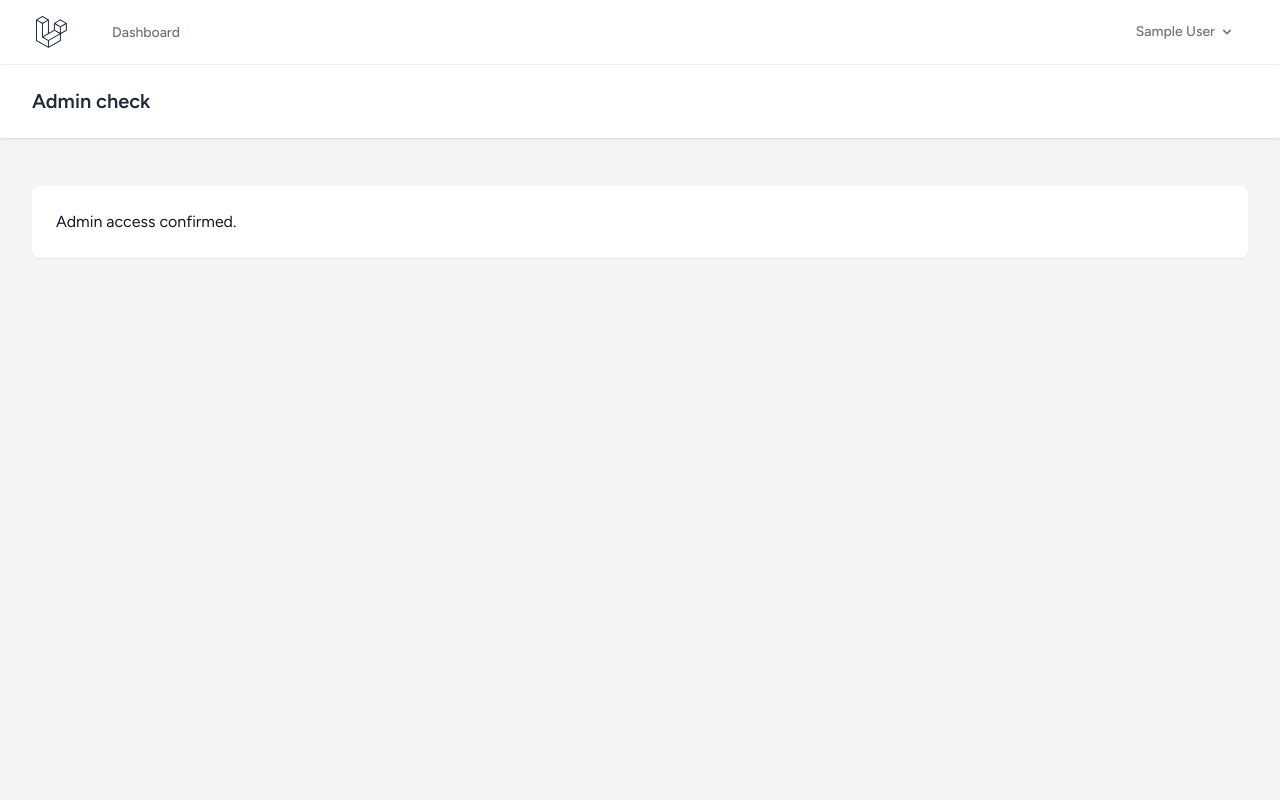
After one commit to cdr-australia/cdrwritersaustralia, a Laravel app: page /admin-check in a window 1280 px wide. The commit adds this page. Run offline with Laravel 12, Linux system fonts and the light colour scheme; the visitor is signed in with stand-in values (Sample User, id 1); style sheets or scripts are compiled from the project's sources; parts of the project's set-up code (start-up, migrations or seed data) failed here and were passed over.

Commit message:
Add dashboard role display, admin-check route and role tests

```diff
--- /dev/null
+++ b/resources/views/admin-check.blade.php
@@ -0,0 +1,17 @@
+<x-app-layout>
+    <x-slot name="header">
+        <h2 class="font-semibold text-xl text-gray-800 leading-tight">
+            {{ __('Admin check') }}
+        </h2>
+    </x-slot>
+
+    <div class="py-12">
+        <div class="max-w-7xl mx-auto sm:px-6 lg:px-8">
+            <div class="bg-white overflow-hidden shadow-sm sm:rounded-lg">
+                <div class="p-6 text-gray-900">
+                    Admin access confirmed.
+                </div>
+            </div>
+        </div>
+    </div>
+</x-app-layout>
--- a/resources/views/dashboard.blade.php
+++ b/resources/views/dashboard.blade.php
@@ -9,7 +9,8 @@
         <div class="max-w-7xl mx-auto sm:px-6 lg:px-8">
             <div class="bg-white overflow-hidden shadow-sm sm:rounded-lg">
                 <div class="p-6 text-gray-900">
-                    {{ __("You're logged in!") }}
+                    <p>Name: {{ auth()->user()->name }}</p>
+                    <p>Role: {{ auth()->user()->role }}</p>
                 </div>
             </div>
         </div>
--- a/routes/web.php
+++ b/routes/web.php
@@ -11,6 +11,10 @@ Route::get('/dashboard', function () {
     return view('dashboard');
 })->middleware(['auth', 'verified'])->name('dashboard');
 
+Route::get('/admin-check', function () {
+    return view('admin-check');
+})->middleware(['auth', 'role:admin'])->name('admin.check');
+
 Route::middleware('auth')->group(function () {
     Route::get('/profile', [ProfileController::class, 'edit'])->name('profile.edit');
     Route::patch('/profile', [ProfileController::class, 'update'])->name('profile.update');
```
Also changed, not shown: tests/Feature/RoleAccessTest.php (added, +54 -0 lines).
